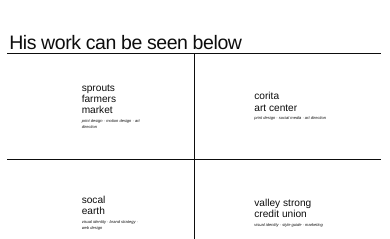
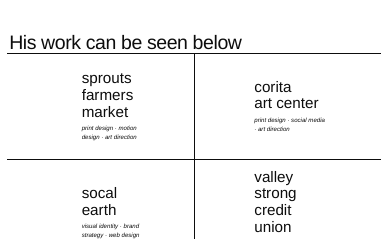
Before and after one commit to NoahCousineau/noahcousineau-site, a Next.js app: page / in a window 390 px wide. Shown: the part 605-844 px from the top of the page. Built offline with nearby package versions, Linux system fonts and the light colour scheme; a web font is replaced by a local one.

Commit message:
Adjust project grid type sizing: 75u title, 30u subtitle
- Title: increased from 50u to 75u
- Subtitle: increased from 20u to 30u
- All boxes and positioning unchanged

All verified: build clean, lint clean, responsive QA clean.

```diff
--- a/src/components/home/Projects.tsx
+++ b/src/components/home/Projects.tsx
@@ -96,14 +96,14 @@
           Box is 50% width × 70% height of the grid cell. */}
       <div className="absolute inset-0 flex items-center justify-center">
         <div className="bg-white flex flex-col items-start text-left justify-center" style={{ width: `calc(var(--u) * ${BOX_WIDTH})`, height: `calc(var(--u) * ${BOX_HEIGHT})`, padding: `calc(var(--u) * 30)` }}>
-          {/* Title: fixed 50u font, no variation */}
-          <div className="lowercase leading-[1.1] text-left" style={{ fontFamily: "var(--font-sans)", fontSize: `calc(var(--u) * 50)`, width: `calc(var(--u) * ${BOX_WIDTH - 60})` }}>
+          {/* Title: fixed 75u font, no variation */}
+          <div className="lowercase leading-[1.1] text-left" style={{ fontFamily: "var(--font-sans)", fontSize: `calc(var(--u) * 75)`, width: `calc(var(--u) * ${BOX_WIDTH - 60})` }}>
             {cell.line1}
             <br />
             {cell.line2}
           </div>
-          {/* Subtitle: fixed 20u italic serif, no variation */}
-          <div className="italic lowercase mt-[calc(var(--u)*12)] text-left" style={{ fontFamily: "var(--font-serif)", fontSize: `calc(var(--u) * 20)`, width: `calc(var(--u) * ${BOX_WIDTH - 60})` }}>
+          {/* Subtitle: fixed 30u italic serif, no variation */}
+          <div className="italic lowercase mt-[calc(var(--u)*12)] text-left" style={{ fontFamily: "var(--font-serif)", fontSize: `calc(var(--u) * 30)`, width: `calc(var(--u) * ${BOX_WIDTH - 60})` }}>
             {cell.disciplines}
           </div>
         </div>
```
